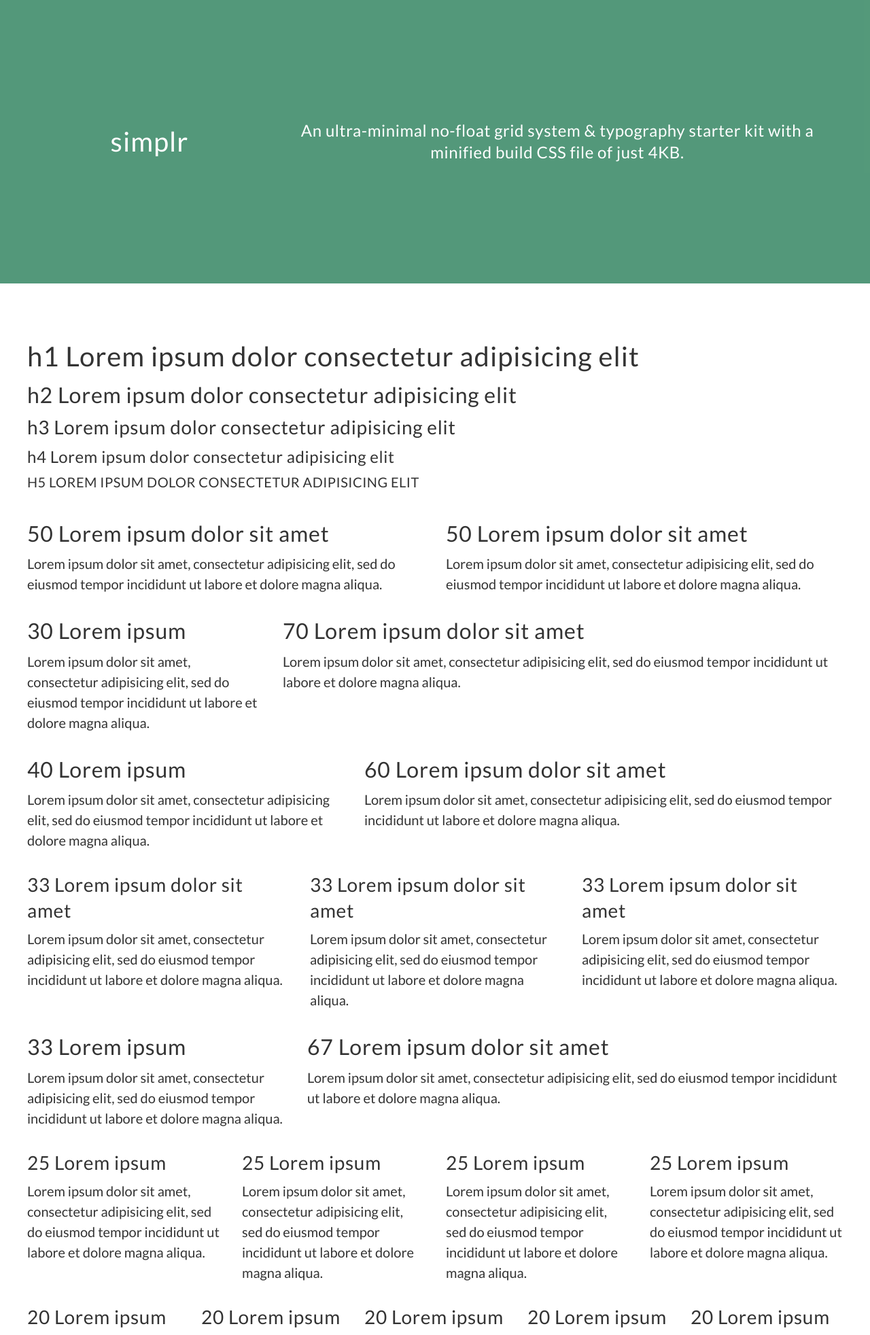
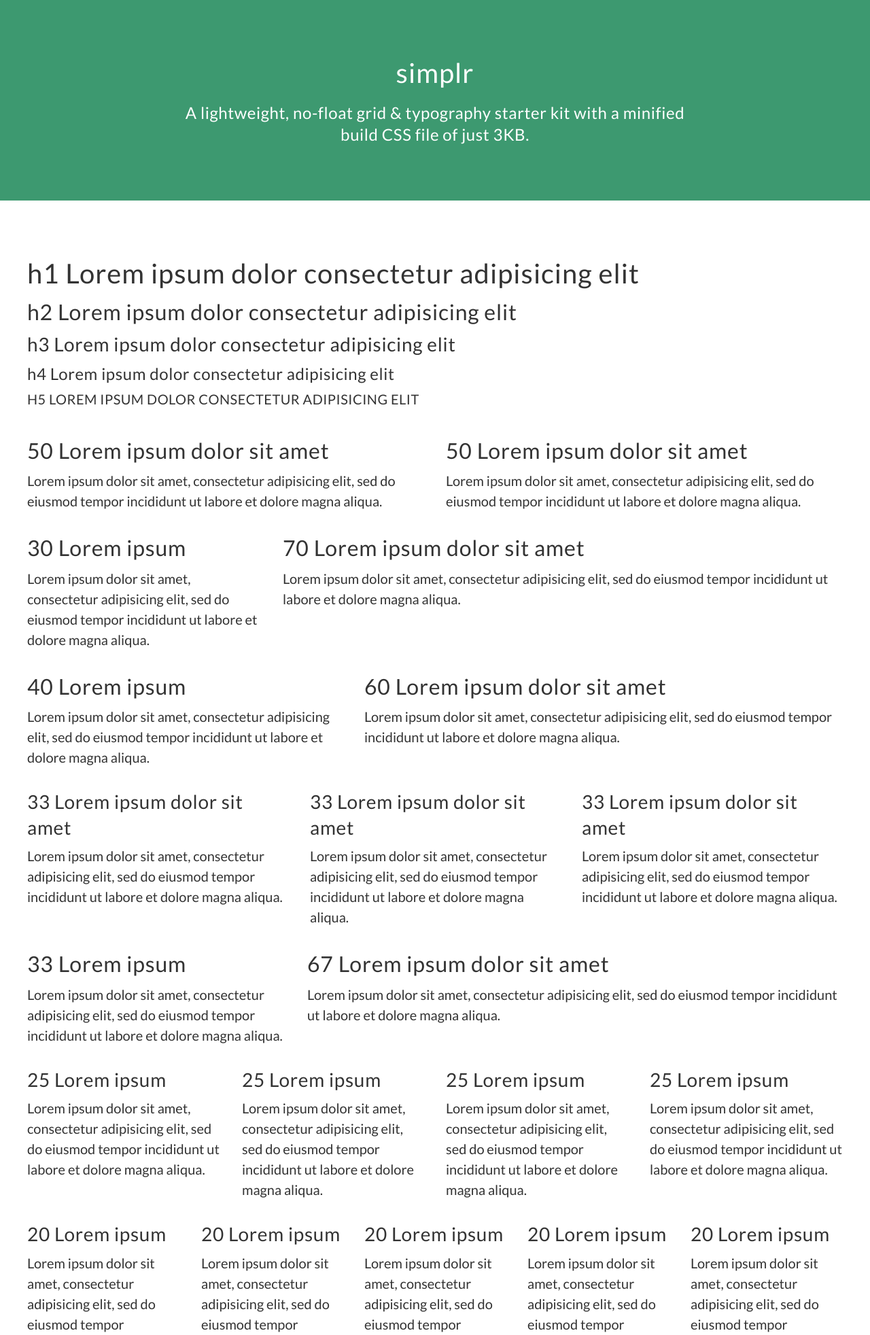
Before and after one commit to aoimedia/simplr, a PHP site: page / in a window 1280 px wide. Shown: the top 1964 px of the page at 68% size. Run offline with PHP 8.4, Linux system fonts and the light colour scheme; some libraries are stand-ins or nearby versions.

Commit message:
misc updates

```diff
--- a/app/css/styles.css
+++ b/app/css/styles.css
@@ -1,13 +1,11 @@
-/**
- * Mixins
- */
-/*
-Optionally control the opacity of the HTML color backgrounds
-( Set it to 1 for no opacity change )
-*/
 /**
  * Variables
  */
+/*
+Some colors from "Smarter defaults for colors on the web,"
+just for the demo at: http://simplr.elmnt.com
+Credit: Adam Morse (mrmrs): https://github.com/mrmrs/colors
+*/
 /* mobile options
 $container-pad-tablet: 0 ($baseline * .75);
 $container-pad-mobile: 0 ($baseline * .5);
@@ -68,7 +66,7 @@ body {
   margin: 0;
   padding: 0;
   color: #333;
-  background-color: #999;
+  background-color: white;
   font-family: "Lato", Helvetica, Arial, sans-serif;
   font-size: 100%;
   line-height: 1.5em;
@@ -230,7 +228,8 @@ credit: http://joshnh.com/weblog/creating-lightweight-grid-system/
   .grid [class*="grid__col--"]:last-of-type > .content {
     padding-right: 0; } }
 
-/* Access the internal grids
+/* Access the internal grids when nesting
+
 [class*="grid__col--"] > .content {
   //background-color: hsla(0,0%,0%,.1);
 }
@@ -245,88 +244,6 @@ credit: http://joshnh.com/weblog/creating-lightweight-grid-system/
 }
 */
 /**
- * Center / Middle aligned content box
- */
-.cmbox {
-  width: 100%;
-  display: table;
-  text-align: center;
-  background-color: transparent;
-  padding: 0;
-  margin: 2rem auto; }
-
-.cmbox__content {
-  margin: 0;
-  padding: 0;
-  display: table-cell;
-  vertical-align: middle; }
-
-/**
- * Colors
- */
-/*
-Just for fun, we're adding the mrmrs accessible web colors:
-Credit: https://github.com/mrmrs/colors
-And the option to mute them with a mixin, just to dial down the value slightly
-( NOTE: this, of course, affects accessibility, so use the mixin wisely )
-*/
-.bg-navy {
-  background-color: rgba(0, 31, 63, 0.75); }
-
-.bg-blue {
-  background-color: rgba(0, 116, 217, 0.75); }
-
-.bg-aqua {
-  background-color: rgba(127, 219, 255, 0.75); }
-
-.bg-teal {
-  background-color: rgba(57, 204, 204, 0.75); }
-
-.bg-olive, .container--footer {
-  background-color: rgba(61, 153, 112, 0.75); }
-
-.bg-green {
-  background-color: rgba(46, 204, 64, 0.75); }
-
-.bg-lime {
-  background-color: rgba(1, 255, 112, 0.75); }
-
-.bg-yellow {
-  background-color: rgba(255, 220, 0, 0.75); }
-
-.bg-orange {
-  background-color: rgba(255, 133, 27, 0.75); }
-
-.bg-red {
-  background-color: rgba(255, 65, 54, 0.75); }
-
-.bg-maroon {
-  background-color: rgba(133, 20, 75, 0.75); }
-
-.bg-fuchsia {
-  background-color: rgba(240, 18, 190, 0.75); }
-
-.bg-purple {
-  background-color: rgba(177, 13, 201, 0.75); }
-
-.bg-black {
-  background-color: rgba(17, 17, 17, 0.75); }
-
-.bg-gray {
-  background-color: rgba(170, 170, 170, 0.75); }
-
-.bg-silver {
-  background-color: rgba(221, 221, 221, 0.75); }
-
-[class*="bg-"] h1,
-[class*="bg-"] h2,
-[class*="bg-"] h3,
-[class*="bg-"] h4,
-[class*="bg-"] h5,
-[class*="bg-"] h6 {
-  color: #fff !important; }
-
-/**
  * Utilities
  */
 .align--left {
@@ -339,30 +256,21 @@ And the option to mute them with a mixin, just to dial down the value slightly
   text-align: center; }
 
 /**
- * Customizations
+ * Customizations for the demo at: http://simplr.elmnt.com
  */
+.container--header,
+.container--footer {
+  background-color: #3D9970;
+  color: white; }
+
+.container--footer {
+  padding: 4rem 0; }
+
 .container--footer .fa {
   margin: 0 .5rem; }
 
-/*
-Customize the .grid__col-- div slightly if there's a .cmbox inside of it,
-to help with vertical middle-alignment
-*/
-.grid__col--cmbox {
-  vertical-align: middle !important; }
+.intro__title {
+  margin: 3rem auto 1rem auto; }
 
-.grid__col--cmbox .content {
-  padding-left: 0;
-  padding-right: 0; }
-
-.cmbox__intro-title,
-.cmbox__intro-subtitle {
-  margin: 8rem auto; }
-  @media all and (max-width: 800px) {
-    .cmbox__intro-title,
-    .cmbox__intro-subtitle {
-      margin: 0 auto; } }
-
-.container--footer {
-  padding: 4rem 0;
-  color: white; }
+.intro__subtitle {
+  margin: 1rem auto 3rem auto; }
--- a/app/index.html
+++ b/app/index.html
@@ -11,7 +11,7 @@
 <meta name="author" content="author">
 <meta name="robots" content="index, nofollow">
 
-<!-- load google fonts & fa icons for this demo -->
+<!-- load google fonts & fa icons for the demo -->
 <link href='https://fonts.googleapis.com/css?family=Lato:400,400italic' rel='stylesheet' type='text/css'>
 <link rel="stylesheet" href="https://maxcdn.bootstrapcdn.com/font-awesome/4.5.0/css/font-awesome.min.css">
 
@@ -22,83 +22,20 @@
 </head>
 <body>
 
-<!-- Some BEM stying advice & examples
-
-<style type="text/css">
-
-.special__container {}
-/*
-We can target the .wrap, .grid, .grid__col and content divs via that container class.
-Since they're meant to be global, we shouldn't change their styles often, other than to add BG colors.
-We'll want to put custom classes INSIDE them. Always try to leave the framework alone.
-*/
-
-.special__form-holder {}
-.special__form {}
-.special__label {}
-.special__input {}
-.special__input--text {}
-.special__input--email {}
-.special__button {}
-
-</style>
-
-<div class="container special__container">
-<div class="wrap">
+<header>
+<div class="container container--header">
+<div class="wrap--single">
 <div class="grid">
 
-  <div class="grid__col--50">
-    <div class="content">
-      <div class="special__form-holder">
-        <form class="special__form">
-          <label for="yourname" class="special__label">Name</label>
-          <input id="yourname" name="yourname" type="text" class="special__input--text">
-          <label for="youremail" class="special__label">Email</label>
-          <input id="youremail" name="youremail" type="text" class="special__input--email">
-          <input type="submit" class="button special__button" value="Send My Message">
-        </form>
-      </div>
-    </div>
-  </div>
-  <div class="grid__col--50">
-    <div class="content">
-      <p class="container-special__intro">Basic</p>
-    </div>
-  </div>
-
-</div>
-</div>
-</div>
--->
-
-
-
-<div class="container bg-olive">
-<div class="wrap">
-<div class="grid">
-
-  <div class="grid__col--30 grid__col--cmbox">
-  <div class="content">
-    <div class="cmbox">
-    <div class="cmbox__content">
-      <h1 class="cmbox__intro-title">simplr</h1>
-    </div>
-    </div>
-  </div>
-  </div><!--
-  --><div class="grid__col--70 grid__col--cmbox">
-  <div class="content">
-    <div class="cmbox">
-    <div class="cmbox__content">
-      <h4 class="cmbox__intro-subtitle">An ultra-minimal no-float grid system &amp; typography starter kit with a minified build CSS file of just 4KB.</h4>
-    </div>
-    </div>
-  </div>
+  <div class="content align--center">
+    <h1 class="intro__title">simplr</h1>
+    <h4 class="intro__subtitle">A lightweight, no-float grid &amp; typography starter kit with a minified build CSS file of just 3KB.</h4>
   </div>
 
 </div><!-- /.grid -->
 </div><!-- /.wrap -->
 </div><!-- /.container -->
+</header>
 
 <!-- type -->
 
--- a/app/scss/_base.scss
+++ b/app/scss/_base.scss
@@ -29,7 +29,7 @@ body {
   margin: 0;
   padding: 0;
   color: $base-color;
-  background-color: $base-background-color;
+  background-color: white;
   font-family: $base-font-family;
   font-size: 100%;
   line-height: $base-line-height;
--- a/app/scss/_cmbox.scss
+++ /dev/null
@@ -1,23 +0,0 @@
-/**
- * Center / Middle aligned content box
- */
-
-// the holder
-
-.cmbox {
-  width: 100%;
-  display: table;
-  text-align: center;
-  background-color: $cmbox-default-background;
-  padding: $cmbox-default-padding;
-  margin: $cmbox-default-margin;
-}
-
-// the content
-
-.cmbox__content {
-  margin: 0;
-  padding: 0;
-  display: table-cell;
-  vertical-align: middle;
-}
--- a/app/scss/_colors.scss
+++ /dev/null
@@ -1,36 +0,0 @@
-/**
- * Colors
- */
-
-/*
-Just for fun, we're adding the mrmrs accessible web colors:
-Credit: https://github.com/mrmrs/colors
-And the option to mute them with a mixin, just to dial down the value slightly
-( NOTE: this, of course, affects accessibility, so use the mixin wisely )
-*/
-
-.bg-navy    { @include mutebg( #001f3f ); }
-.bg-blue    { @include mutebg( #0074D9 ); }
-.bg-aqua    { @include mutebg( #7FDBFF ); }
-.bg-teal    { @include mutebg( #39CCCC ); }
-.bg-olive   { @include mutebg( #3D9970 ); }
-.bg-green   { @include mutebg( #2ECC40 ); }
-.bg-lime    { @include mutebg( #01FF70 ); }
-.bg-yellow  { @include mutebg( #FFDC00 ); }
-.bg-orange  { @include mutebg( #FF851B ); }
-.bg-red     { @include mutebg( #FF4136 ); }
-.bg-maroon  { @include mutebg( #85144b ); }
-.bg-fuchsia { @include mutebg( #F012BE ); }
-.bg-purple  { @include mutebg( #B10DC9 ); }
-.bg-black   { @include mutebg( #111111 ); }
-.bg-gray    { @include mutebg( #AAAAAA ); }
-.bg-silver  { @include mutebg( #DDDDDD ); }
-
-[class*="bg-"] h1,
-[class*="bg-"] h2,
-[class*="bg-"] h3,
-[class*="bg-"] h4,
-[class*="bg-"] h5,
-[class*="bg-"] h6 {
-  color: #fff !important;
-}
--- a/app/scss/_custom.scss
+++ /dev/null
@@ -1,48 +0,0 @@
-/**
- * Customizations
- */
-
-// ----------- demo only
-
-.container--footer .fa {
-  margin: 0 .5rem;
-}
-
-// ----------- Some .cmbox customizations
-
-/*
-Customize the .grid__col-- div slightly if there's a .cmbox inside of it,
-to help with vertical middle-alignment
-*/
-
-.grid__col--cmbox {
-  vertical-align: middle !important;
-}
-
-// no left-right padding at all on content divs inside a cmbox module
-.grid__col--cmbox .content {
-  padding-left: 0;
-  padding-right: 0;
-}
-
-// The intro message
-
-.cmbox__intro-title,
-.cmbox__intro-subtitle {
-  margin: 8rem auto;
-
-  @media all and (max-width: $grid-min-width){
-    margin: 0 auto;
-  }
-
-}
-
-// ----------- Footer
-
-.container--footer {
-  @extend .bg-olive;
-  padding: 4rem 0;
-  color: white;
-}
-
-// ----------- Add more customizations here
--- a/app/scss/_debug.scss
+++ /dev/null
@@ -1,18 +0,0 @@
-/**
- * Add borders for debugging
- */
-
-.container,
-.wrap,
-.wrap--single,
-.grid,
-[class*="grid__col--"],
-.content,
-.content--flush { border-collapse: collapse !important; }
-
-.container { border: 1px solid red; }
-.wrap { border: 1px solid red; }
-.wrap--single { border: 1px solid red; }
-.grid { border: 1px solid red; }
-[class*="grid__col--"] { border: 1px solid red; }
-.content { border: 1px solid red; }
--- /dev/null
+++ b/app/scss/_demo.scss
@@ -0,0 +1,20 @@
+/**
+ * Customizations for the demo at: http://simplr.elmnt.com
+ */
+
+.container--header,
+.container--footer {
+  background-color: $color-olive;
+  color: white;
+}
+
+.container--footer {
+  padding: 4rem 0;
+}
+
+.container--footer .fa {
+  margin: 0 .5rem;
+}
+
+.intro__title { margin: 3rem auto 1rem auto; }
+.intro__subtitle { margin: 1rem auto 3rem auto; }
--- a/app/scss/_grid.scss
+++ b/app/scss/_grid.scss
@@ -97,7 +97,8 @@ credit: http://joshnh.com/weblog/creating-lightweight-grid-system/
 
 }//@media
 
-/* Access the internal grids
+/* Access the internal grids when nesting
+
 [class*="grid__col--"] > .content {
   //background-color: hsla(0,0%,0%,.1);
 }
--- a/app/scss/_mixins.scss
+++ /dev/null
@@ -1,12 +0,0 @@
-/**
- * Mixins
- */
-
-/*
-Optionally control the opacity of the HTML color backgrounds
-( Set it to 1 for no opacity change )
-*/
-
-@mixin mutebg( $color ) {
-  background-color: rgba( $color, .75 );
-}
--- a/app/scss/_variables.scss
+++ b/app/scss/_variables.scss
@@ -1,18 +1,22 @@
 /**
  * Variables
  */
+
+// ----------- colors
+
+/*
+Some colors from "Smarter defaults for colors on the web,"
+just for the demo at: http://simplr.elmnt.com
+Credit: Adam Morse (mrmrs): https://github.com/mrmrs/colors
+*/
+
+$color-olive: #3D9970;
+$color-lime: #01FF70;
 
 // ----------- base.scss
 
 $html-font-size: 16px;
 $baseline: 1rem;
-
-// This light grey BG works with the mutebg mixin
-// to adjust the value of color BGs.
-// .container BG must be set to white, so all page "body"
-// area will be white.
-
-$base-background-color: #999;
 
 // Google fonts used: Lato: 400/700
 
@@ -20,7 +24,7 @@ $base-color: #333;
 $base-font-family: "Lato", Helvetica, Arial, sans-serif;
 
 // chosen link color (from _colors.scss)
-$link-color: #01FF70; // lime
+$link-color: $color-lime;
 
 $base-font-size: 1.25rem;
 $base-line-height: 1.5em;
--- a/app/scss/styles.scss
+++ b/app/scss/styles.scss
@@ -1,11 +1,7 @@
-@import 'mixins';
 @import 'variables';
 @import 'reset';
 @import 'base';
 @import 'type';
 @import 'grid';
-@import 'cmbox';
-@import 'colors';
 @import 'util';
-@import 'custom';
-//@import 'debug';
+@import 'demo';
```
Also changed, not shown: readme.md.
